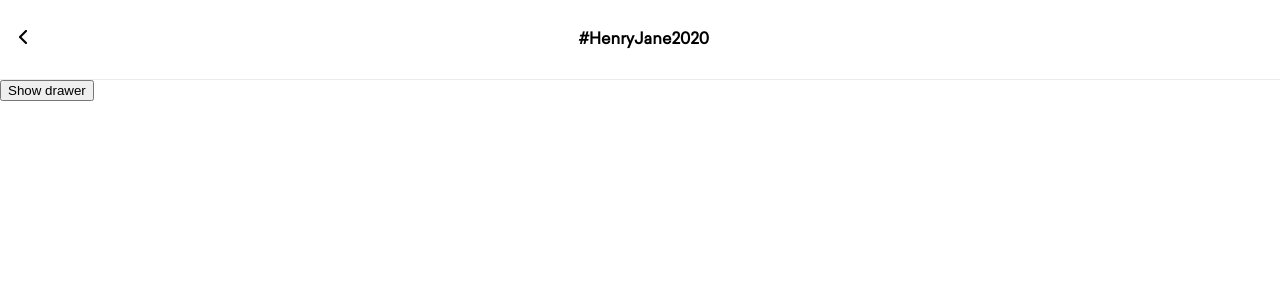
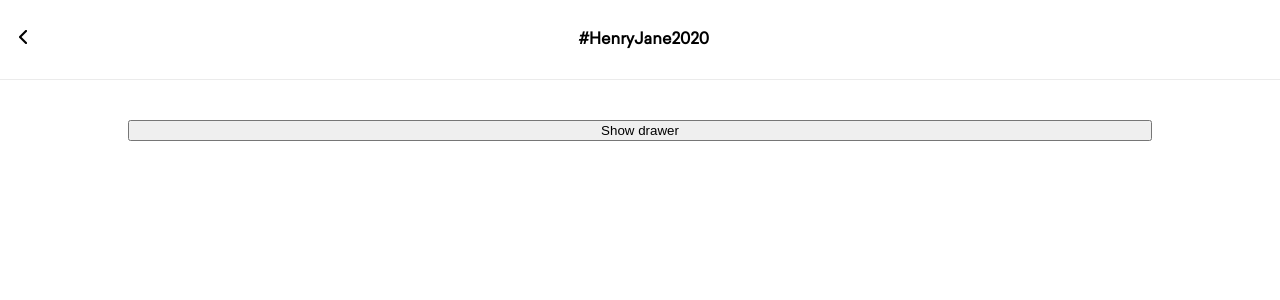
Before and after one commit to chibaba/owan, a React (Create React App) app: page / in a window 1280 px wide. Shown: the top 300 px of the page. Built offline with nearby package versions, Linux system fonts and the light colour scheme.

Commit message:
create general content wrapper

```diff
--- a/src/Commons/Layout/index.jsx
+++ b/src/Commons/Layout/index.jsx
@@ -1,13 +1,22 @@
 import React from 'react';
 import Header from '../Header';
+import Styled from 'styled-components';
 
-function Layout({ children }) {
+function Layout({ children, fullWidth }) {
   return (
     <>
       <Header bordered={true} title="#HenryJane2020" />
-      {children}
+      <ContentWrapper fullWidth={fullWidth}>{children}</ContentWrapper>
     </>
   );
 }
 
+const ContentWrapper = Styled.section`
+  width: ${(props) => (props.fullWidth ? '100%' : '80%')};
+  margin: auto;
+  display: flex;
+  flex-direction: column;
+  padding: 40px 0;
+`;
+
 export default Layout;
```
